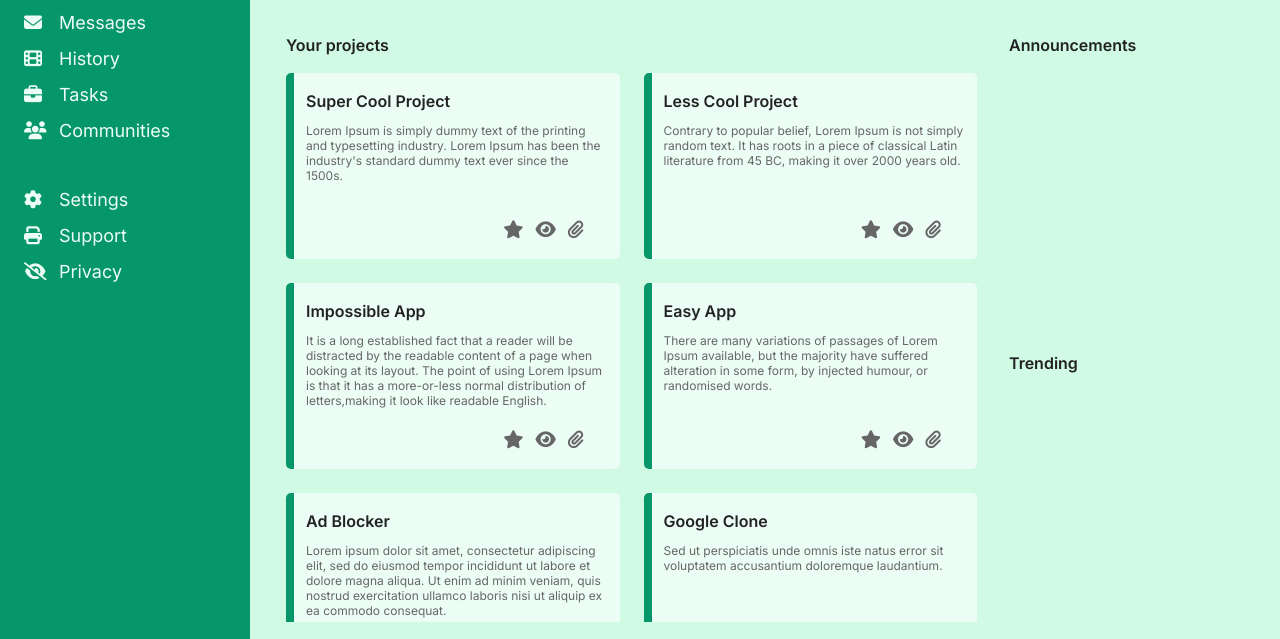
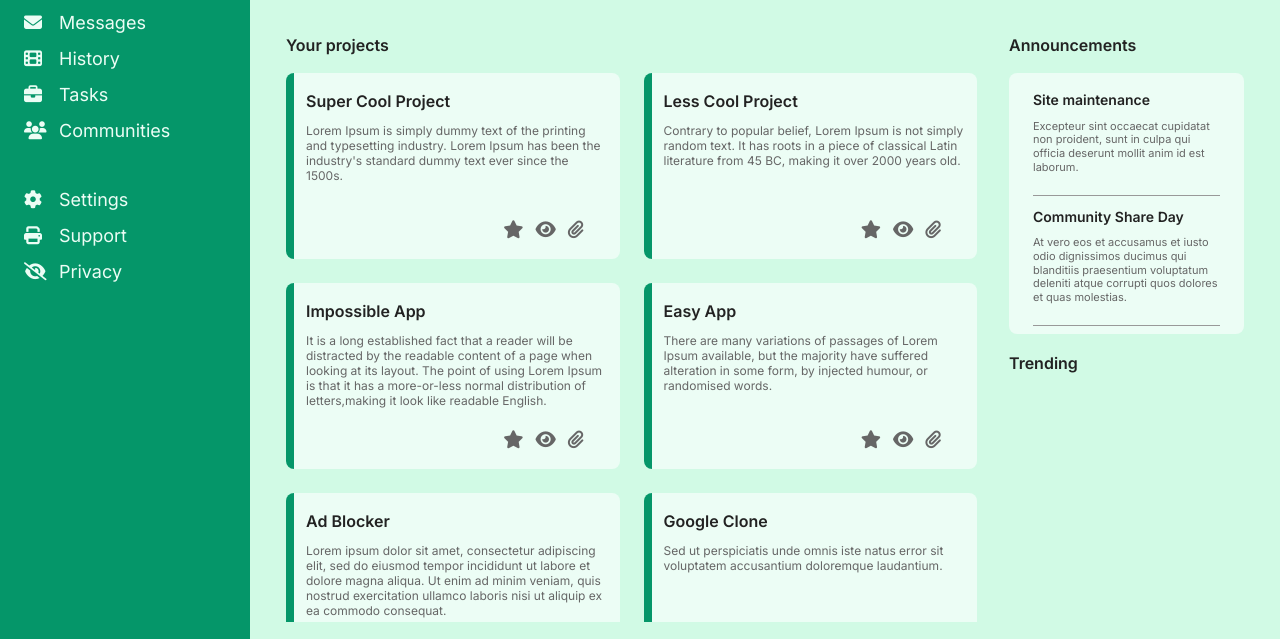
Before and after one commit to mathewbushuru/cssgrid-dashboard, a plain HTML site: page index.html in a window 1280 px wide. Shown: the part 161-800 px from the top of the page. Drawn offline with Linux system fonts and the light colour scheme.

Commit message:
Add announcements section

```diff
--- a/index.html
+++ b/index.html
@@ -85,7 +85,9 @@
             <div class="card">
               <div class="title">Less Cool Project</div>
               <p>
-                Contrary to popular belief, Lorem Ipsum is not simply random text. It has roots in a piece of classical Latin literature from 45 BC, making it over 2000 years old.
+                Contrary to popular belief, Lorem Ipsum is not simply random
+                text. It has roots in a piece of classical Latin literature from
+                45 BC, making it over 2000 years old.
               </p>
               <div class="cardActions">
                 <i class="fa-solid fa-star"></i>
@@ -97,7 +99,11 @@
             <div class="card">
               <div class="title">Impossible App</div>
               <p>
-                It is a long established fact that a reader will be distracted by the readable content of a page when looking at its layout. The point of using Lorem Ipsum is that it has a more-or-less normal distribution of letters,making it look like readable English.
+                It is a long established fact that a reader will be distracted
+                by the readable content of a page when looking at its layout.
+                The point of using Lorem Ipsum is that it has a more-or-less
+                normal distribution of letters,making it look like readable
+                English.
               </p>
               <div class="cardActions">
                 <i class="fa-solid fa-star"></i>
@@ -109,7 +115,9 @@
             <div class="card">
               <div class="title">Easy App</div>
               <p>
-                There are many variations of passages of Lorem Ipsum available, but the majority have suffered alteration in some form, by injected humour, or randomised words.
+                There are many variations of passages of Lorem Ipsum available,
+                but the majority have suffered alteration in some form, by
+                injected humour, or randomised words.
               </p>
               <div class="cardActions">
                 <i class="fa-solid fa-star"></i>
@@ -121,7 +129,10 @@
             <div class="card">
               <div class="title">Ad Blocker</div>
               <p>
-                Lorem ipsum dolor sit amet, consectetur adipiscing elit, sed do eiusmod tempor incididunt ut labore et dolore magna aliqua. Ut enim ad minim veniam, quis nostrud exercitation ullamco laboris nisi ut aliquip ex ea commodo consequat.
+                Lorem ipsum dolor sit amet, consectetur adipiscing elit, sed do
+                eiusmod tempor incididunt ut labore et dolore magna aliqua. Ut
+                enim ad minim veniam, quis nostrud exercitation ullamco laboris
+                nisi ut aliquip ex ea commodo consequat.
               </p>
               <div class="cardActions">
                 <i class="fa-solid fa-star"></i>
@@ -133,7 +144,8 @@
             <div class="card">
               <div class="title">Google Clone</div>
               <p>
-                Sed ut perspiciatis unde omnis iste natus error sit voluptatem accusantium doloremque laudantium.
+                Sed ut perspiciatis unde omnis iste natus error sit voluptatem
+                accusantium doloremque laudantium.
               </p>
               <div class="cardActions">
                 <i class="fa-solid fa-star"></i>
@@ -145,7 +157,9 @@
             <div class="card">
               <div class="title">Money Maker</div>
               <p>
-                Nemo enim ipsam voluptatem quia voluptas sit aspernatur aut odit aut fugit, sed quia consequuntur magni dolores eos qui ratione voluptatem sequi nesciunt.
+                Nemo enim ipsam voluptatem quia voluptas sit aspernatur aut odit
+                aut fugit, sed quia consequuntur magni dolores eos qui ratione
+                voluptatem sequi nesciunt.
               </p>
               <div class="cardActions">
                 <i class="fa-solid fa-star"></i>
@@ -157,7 +171,10 @@
             <div class="card">
               <div class="title">Prosearch App</div>
               <p>
-                At vero eos et accusamus et iusto odio dignissimos ducimus qui blanditiis praesentium voluptatum deleniti atque corrupti quos dolores et quas molestias excepturi sint occaecati cupiditate non provident.
+                At vero eos et accusamus et iusto odio dignissimos ducimus qui
+                blanditiis praesentium voluptatum deleniti atque corrupti quos
+                dolores et quas molestias excepturi sint occaecati cupiditate
+                non provident.
               </p>
               <div class="cardActions">
                 <i class="fa-solid fa-star"></i>
@@ -169,7 +186,10 @@
             <div class="card">
               <div class="title">Todoit Project</div>
               <p>
-                At vero eos et accusamus et iusto odio dignissimos ducimus qui blanditiis praesentium voluptatum deleniti atque corrupti quos dolores et quas molestias excepturi sint occaecati cupiditate non provident.
+                At vero eos et accusamus et iusto odio dignissimos ducimus qui
+                blanditiis praesentium voluptatum deleniti atque corrupti quos
+                dolores et quas molestias excepturi sint occaecati cupiditate
+                non provident.
               </p>
               <div class="cardActions">
                 <i class="fa-solid fa-star"></i>
@@ -181,7 +201,9 @@
             <div class="card">
               <div class="title">Great Project</div>
               <p>
-                On the other hand, we denounce with righteous indignation and dislike men who are so beguiled and demoralized by the charms of pleasure of the moment.
+                On the other hand, we denounce with righteous indignation and
+                dislike men who are so beguiled and demoralized by the charms of
+                pleasure of the moment.
               </p>
               <div class="cardActions">
                 <i class="fa-solid fa-star"></i>
@@ -193,7 +215,8 @@
             <div class="card">
               <div class="title">Best Project</div>
               <p>
-                Excepteur sint occaecat cupidatat non proident, sunt in culpa qui officia deserunt mollit anim id est laborum.
+                Excepteur sint occaecat cupidatat non proident, sunt in culpa
+                qui officia deserunt mollit anim id est laborum.
               </p>
               <div class="cardActions">
                 <i class="fa-solid fa-star"></i>
@@ -205,6 +228,30 @@
         </div>
         <div class="announcements">
           <div class="title">Announcements</div>
+          <div class="announcementsWrapper">
+            <div class="announcement">
+              <div class="subTitle">Site maintenance</div>
+              <p>
+                Excepteur sint occaecat cupidatat non proident, sunt in culpa
+                qui officia deserunt mollit anim id est laborum.
+              </p>
+            </div>
+            <div class="announcement">
+              <div class="subTitle">Community Share Day</div>
+              <p>
+                At vero eos et accusamus et iusto odio dignissimos ducimus qui
+                blanditiis praesentium voluptatum deleniti atque corrupti quos
+                dolores et quas molestias.
+              </p>
+            </div>
+            <div class="announcement">
+              <div class="subTitle">Updated Privacy Policy</div>
+              <p>
+                Lorem ipsum dolor sit amet, consectetur adipiscing elit, sed do
+                eiusmod tempor incididunt ut labore et dolore magna aliqua.
+              </p>
+            </div>
+          </div>
         </div>
         <div class="trending">
           <div class="title">Trending</div>
--- a/style.css
+++ b/style.css
@@ -57,10 +57,15 @@ body {
     font-size: 16px;
     color: #222;
 }
+.subTitle{
+    font-weight: 600;
+    font-size: 14px;
+    color: #222;
+}
 .card {
     background-color: var(--primary50);
     border-left: 8px solid var(--primary600);
-    border-radius: 5px;
+    border-radius: 8px;
     font-size: 15px;
     line-height: 1.25;
     padding: 18px 12px;
@@ -217,4 +222,20 @@ body {
     grid-template-columns: repeat(2,1fr);
     gap: 24px;
   }
+  .content .announcementsWrapper {
+    background-color: var(--primary50);
+    margin-top: 18px;
+    padding: 18px 24px;
+    font-size: 11px;
+    line-height: 1.25;
+    color: #666;
+    max-height: 75%;
+    overflow: auto;
+    border-radius: 8px;
+  }
+  .content  .announcement{
+    padding-bottom: 9px;
+    border-bottom: 1px solid #999;
+    margin-bottom: 12px;
+  }
 }
```
